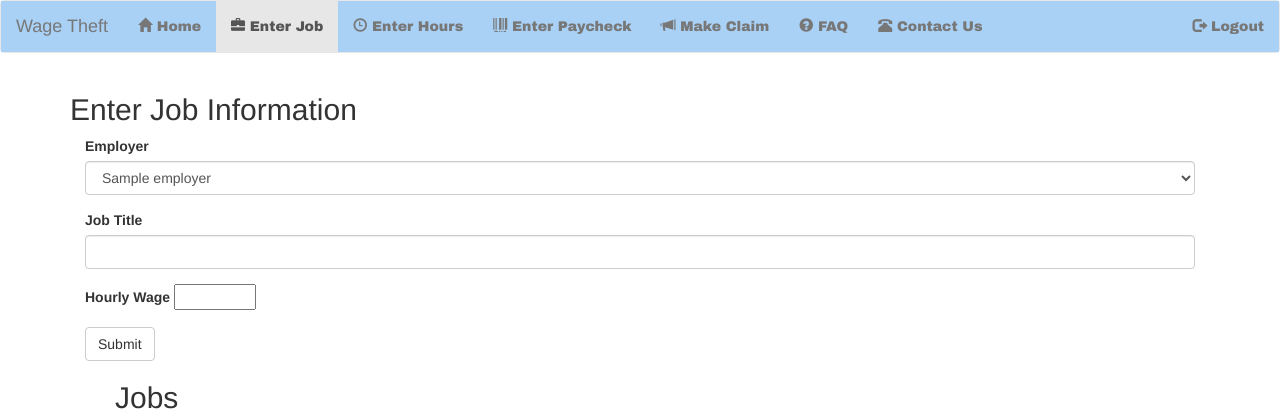
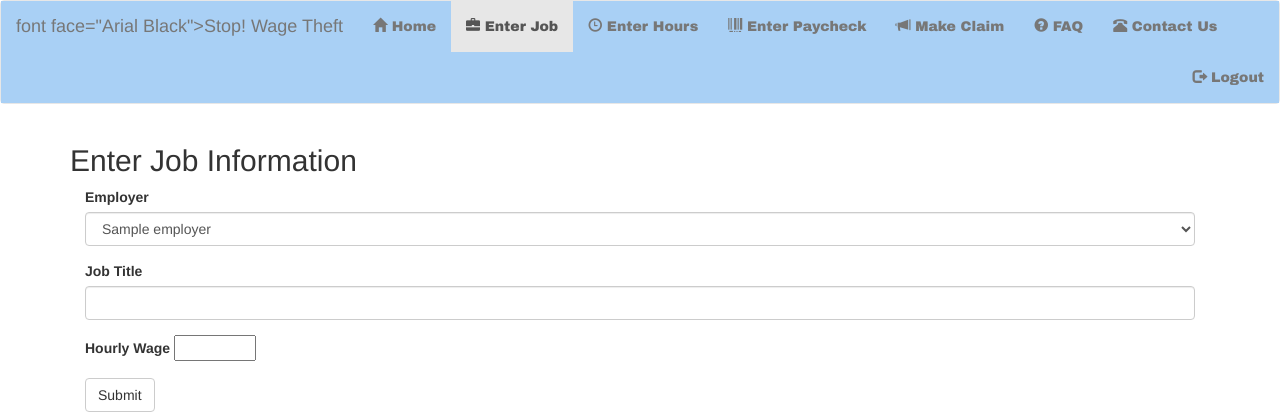
Before and after one commit to demcgee/Wage_Theft5, a PHP site: page /jobform.php in a window 1280 px wide. Shown: the top 420 px of the page. Run offline with PHP 8.4, Linux system fonts and the light colour scheme; the visitor is signed in with stand-in values (Sample User, id 1); tables that the repository leaves empty hold one stand-in row (values such as "Sample post"); data that the repository does not hold is empty.

Commit message:
Update jobform.php

```diff
--- a/jobform.php
+++ b/jobform.php
@@ -32,7 +32,7 @@
 
 <html lang="en">
 <head>
-  <title>Wage Theft</title>
+  <title>Stop! Wage Theft</title>
   <meta charset="utf-8">
   <meta name="viewport" content="width=device-width, initial-scale=1">
   <link rel="stylesheet" href="runnable.css" />
@@ -47,7 +47,7 @@
 <nav class="navbar navbar-default">
   <div style = "background:#A9D0F5 !important" class="container-fluid">
     <div class="navbar-header">
-      <a class="navbar-brand" href="Home.php">Wage Theft</a>
+      <a class="navbar-brand" href="Home_in.php">font face="Arial Black">Stop! Wage Theft</a></font>
     </div>
     <ul class="nav navbar-nav">
       <li><a href="Home_in.php"><span style="font-size:1.0em" class="glyphicon glyphicon-home"></span><font face="Arial Black"> Home</a></li></font>
```
